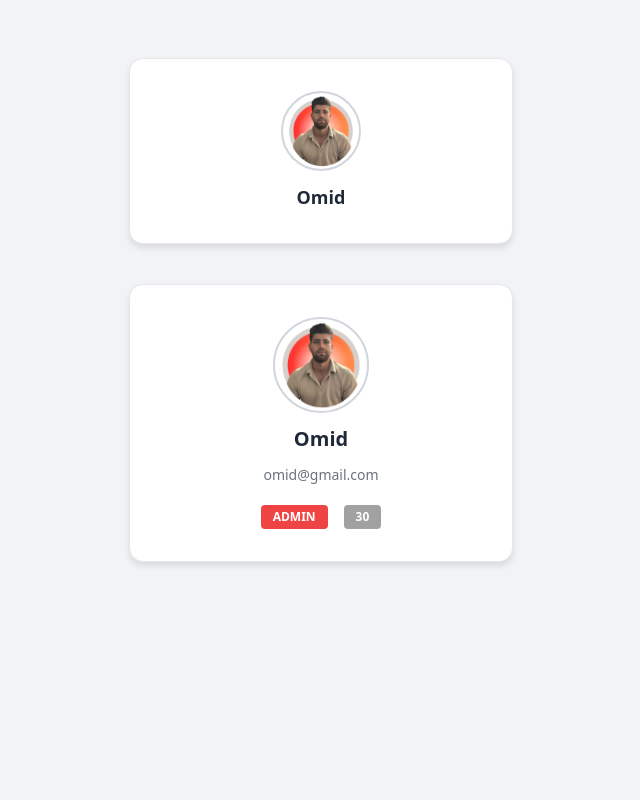
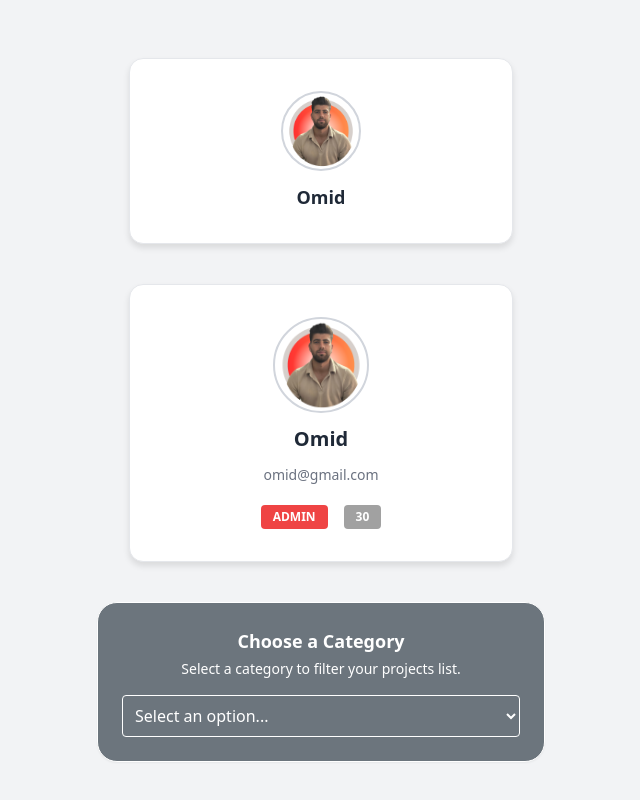
Before and after one commit to omidkick/TS-React-Demo, a React (Vite) app: page / in a window 1280 px wide. Shown: the part 2384-3184 px from the top of the page, without its empty margins (319-959 px from the left). Before the commit the page ends 3010 px from the top, so only its background shows below. Built offline with nearby package versions, Linux system fonts and the light colour scheme.

Commit message:
Select component is add so that it is reusable component with using generic in TS

```diff
--- a/src/App.tsx
+++ b/src/App.tsx
@@ -2,6 +2,7 @@ import "./App.css";
 import ShapeSelector from "./components/challenge--1/ShapeSelector";
 import Accordion from "./components/challenge--2/Accordion";
 import Panel from "./components/challenge--3/Panel";
+import CategorySelector from "./components/challenge--4/CategorySelector";
 import { Private } from "./components/componentProps/Private";
 import { Profile } from "./components/componentProps/Profile";
 import List from "./components/generics/List";
@@ -52,6 +53,8 @@ function App() {
                 age: 30,
               }}
             />
+
+            <CategorySelector />
           </main>
         </UserContextProvider>
       </DarkModeProvider>
--- /dev/null
+++ b/src/components/challenge--4/CategorySelector.tsx
@@ -0,0 +1,44 @@
+import { useState } from "react";
+import Select from "../../ui/Select";
+
+type Category = {
+  id: string;
+  title: string;
+  icon?: string;
+};
+
+const categories: Category[] = [
+  { id: "cat-1", title: "Development" },
+  { id: "cat-2", title: "Design" },
+  { id: "cat-3", title: "Marketing" },
+];
+
+export default function CategorySelector() {
+  const [selected, setSelected] = useState<Category | null>(null);
+
+  return (
+    <div className="mt-10 w-full max-w-md mx-auto p-6 bg-secondary shadow-sm rounded-xl space-y-4 border border-secondary-200">
+      <div>
+        <h2 className="text-lg font-semibold text-secondary-800">Choose a Category</h2>
+        <p className="text-sm text-secondary-500 mt-1">
+          Select a category to filter your projects list.
+        </p>
+      </div>
+
+      <Select<Category>
+        options={categories}
+        onChange={(value) => setSelected(value)}
+        getOptionLabel={(option) => option.title}
+        getOptionValue={(option) => option.id}
+      />
+
+      {selected && (
+        <div className="mt-4 p-3 bg-secondary-50 rounded-lg border border-secondary-200">
+          <p className="text-sm text-secondary-700">
+            <span className="font-medium">Selected:</span> {selected.title}
+          </p>
+        </div>
+      )}
+    </div>
+  );
+}
--- /dev/null
+++ b/src/ui/Select.tsx
@@ -0,0 +1,39 @@
+type SelectProps<T> = {
+  options: T[];
+  onChange: (value: T) => void;
+  getOptionLabel: (option: T) => string;
+  getOptionValue: (option: T) => string;
+};
+
+function Select<T>({
+  options,
+  onChange,
+  getOptionLabel,
+  getOptionValue,
+}: SelectProps<T>) {
+  const handleSelect = (e: React.ChangeEvent<HTMLSelectElement>) => {
+    const selected = options.find(
+      (opt) => getOptionValue(opt) === e.target.value
+    );
+    if (selected) onChange(selected);
+  };
+
+  return (
+    <select
+      onChange={handleSelect}
+      className="border border-primary rounded-sm p-2 w-full"
+    >
+      <option disabled selected>
+        Select an option...
+      </option>
+
+      {options.map((option) => (
+        <option key={getOptionValue(option)} value={getOptionValue(option)}>
+          {getOptionLabel(option)}
+        </option>
+      ))}
+    </select>
+  );
+}
+
+export default Select;
```
